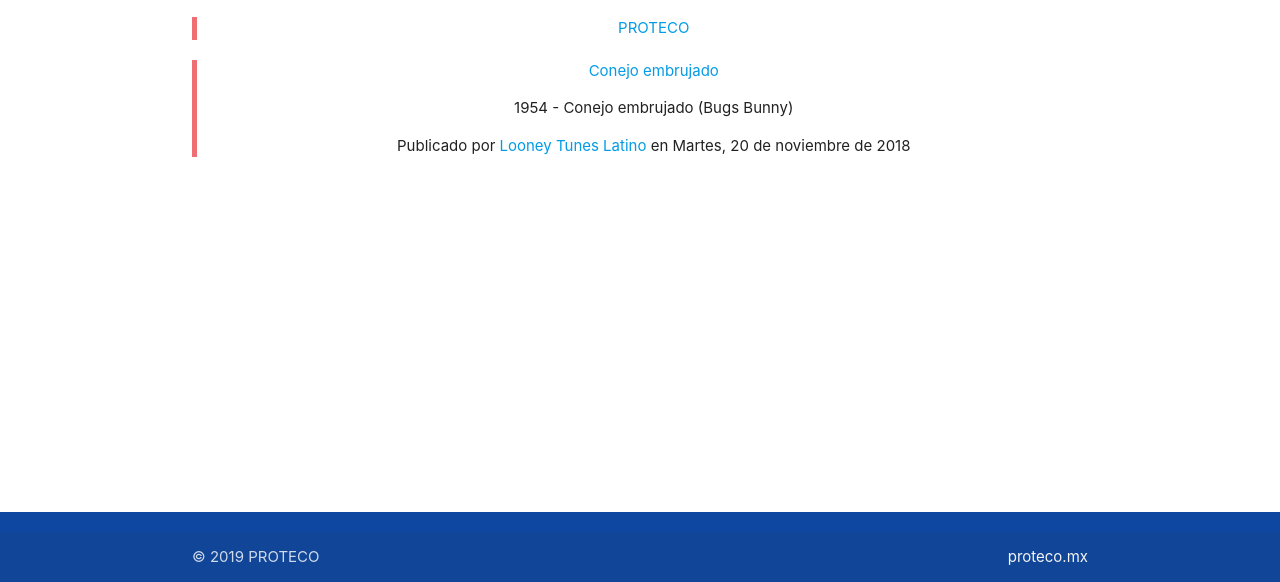
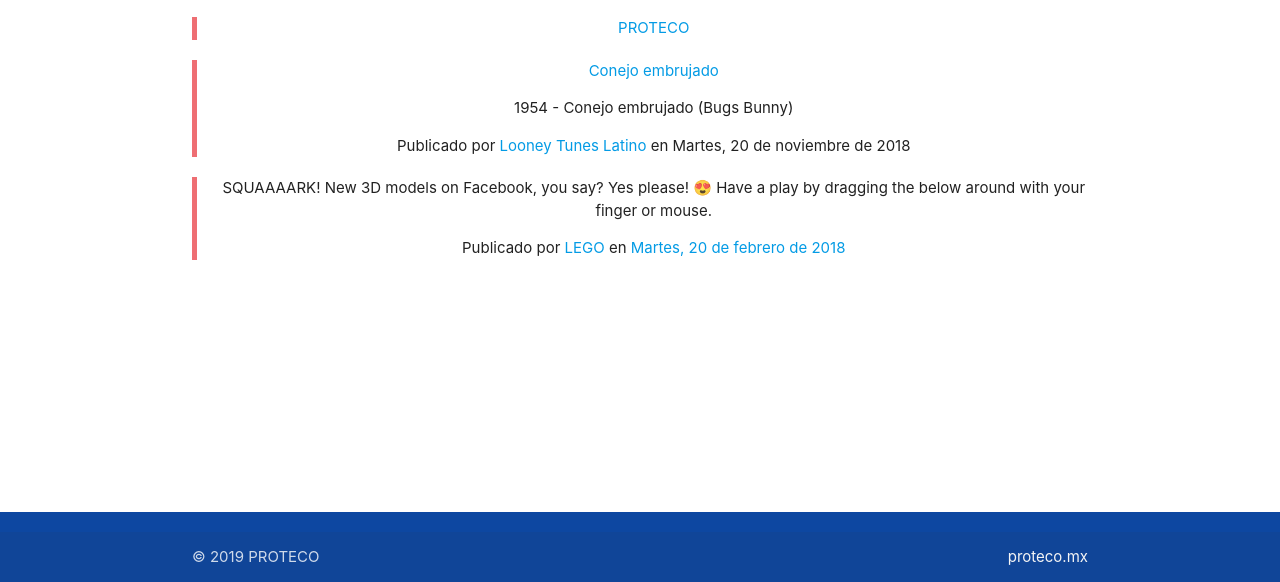
Before and after one commit to Jus-cruz/api_facebok, a plain HTML site: page index.html in a window 1280 px wide. Shown: the part 218-800 px from the top of the page. Drawn offline with Linux system fonts and the light colour scheme.

Commit message:
Update index.html

```diff
--- a/index.html
+++ b/index.html
@@ -39,6 +39,8 @@
 
         <div class="fb-video" data-href="https://www.facebook.com/MerrieMelodiesLatino/videos/2162518993767607/" data-width="500" data-show-text="false"><blockquote cite="https://developers.facebook.com/MerrieMelodiesLatino/videos/2162518993767607/" class="fb-xfbml-parse-ignore"><a href="https://developers.facebook.com/MerrieMelodiesLatino/videos/2162518993767607/">Conejo embrujado</a><p>1954 - Conejo embrujado (Bugs Bunny)</p>Publicado por <a href="https://www.facebook.com/MerrieMelodiesLatino/">Looney Tunes Latino</a> en Martes, 20 de noviembre de 2018</blockquote></div>
 
+
+        <div class="fb-post" data-href="https://www.facebook.com/LEGO/posts/10155489097298403" data-width="500" data-show-text="true"><blockquote cite="https://developers.facebook.com/LEGO/posts/10155489097298403" class="fb-xfbml-parse-ignore"><p>SQUAAAARK! New 3D models on Facebook, you say? Yes please! 😍 Have a play by dragging the below around with your finger or mouse.</p>Publicado por <a href="https://www.facebook.com/LEGO/">LEGO</a> en&nbsp;<a href="https://developers.facebook.com/LEGO/posts/10155489097298403">Martes, 20 de febrero de 2018</a></blockquote></div>
       </center>
     </div>
   </main>
```
